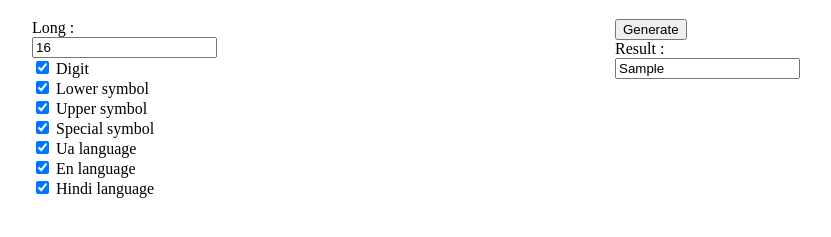
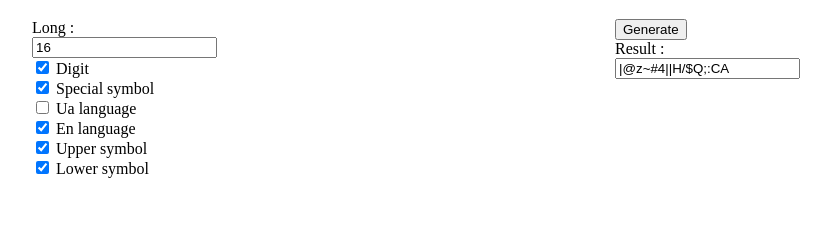
Before and after one commit to Vad11m-vek/generator-passwords, a plain HTML site: page index.html in a window 1280 px wide. Both pictures are taken after typing "Sample" into the empty fields and a click on the button "Generate". Shown: the part 61-298 px from the top of the page, without its empty margins (224-1055 px from the left). Drawn offline with Linux system fonts and the light colour scheme.

Commit message:
compleate

```diff
--- a/index.html
+++ b/index.html
@@ -20,19 +20,11 @@
 					<label for="is_digit"> Digit</label>
 				</div>
 				<div class="wraper_checkbox">
-					<input type="checkbox" id="is_lower" checked>
-					<label for="is_lower"> Lower symbol</label>
-				</div>
-				<div class="wraper_checkbox">
-					<input type="checkbox" id="is_upper" checked>
-					<label for="is_upper">Upper symbol</label>
-				</div>
-				<div class="wraper_checkbox">
 					<input type="checkbox" id="is_special" checked>
 					<label for="is_special">Special symbol</label>
 				</div>
 				<div class="wraper_checkbox">
-					<input type="checkbox" id="is_ua" checked>
+					<input type="checkbox" id="is_ua">
 					<label for="is_ua">Ua language</label>
 				</div>
 				<div class="wraper_checkbox">
@@ -40,13 +32,17 @@
 					<label for="is_en">En language</label>
 				</div>
 				<div class="wraper_checkbox">
-					<input type="checkbox" id="is_hindi" checked>
-					<label for="is_hindi">Hindi language</label>
+					<input type="checkbox" id="is_upper" checked>
+					<label for="is_upper">Upper symbol</label>
+				</div>
+				<div class="wraper_checkbox">
+					<input type="checkbox" id="is_lower" checked>
+					<label for="is_lower"> Lower symbol</label>
 				</div>
 			</div>
 		</div>
 		<div class="right_colum">
-			<input type="button" value="Generate">
+			<input type="button" value="Generate" id="start">
 			<label for="out">Result :</label>
 			<input type="text" id="out">
 		</div>
--- a/js/main.js
+++ b/js/main.js
@@ -1,15 +1,32 @@
 'use strict'
-// DOM elements
-
-
+// listener start
+start.addEventListener('click', event => {
+	let length = long.value;
+	out.value = makeid(length);
+});
+//variables our symbols
+let is_digit = '0123456789',
+	is_special = "!@#$%^&*()~_='`\/|:;",
+	is_ua = 'АБВГҐДЕЄЖЗИІЇЙКЛМНОПРСТУФХЦЧШЩЬЮЯ',
+	is_en = 'ABCDEFGHIJLMNOPQRSTUVWXYZ',
+	$checkBoxs = document.querySelectorAll('input[type=checkbox]'),
+	characters = '';
 function makeid(length) {
-	var result = '';
-	var characters = 'ABCDEFGHIJKLMNOPQRSTUVWXYZabcdefghijklmnopqrstuvwxyz0123456789';
-	var charactersLength = characters.length;
-	for (var i = 0; i < length; i++) {
+	let result = ''
+	let charactersLength = checkCheckingBox().length;
+	for (let i = 0; i < length; i++) {
 		result += characters.charAt(Math.floor(Math.random() * charactersLength));
 	}
 	return result;
 }
-
-console.log(makeid(10));
+function checkCheckingBox() {
+	characters = '';
+	if ($checkBoxs[0].checked) characters += is_digit;
+	if ($checkBoxs[1].checked) characters += is_special;
+	if ($checkBoxs[2].checked) characters += is_ua;
+	if ($checkBoxs[3].checked) characters += is_en;
+	if ($checkBoxs[4].checked && $checkBoxs[5].checked) {
+		characters += characters.toLowerCase();	//upper and low
+	} else if ($checkBoxs[5].checked) characters = characters.toLowerCase(); //lower
+	return characters;
+}
```
